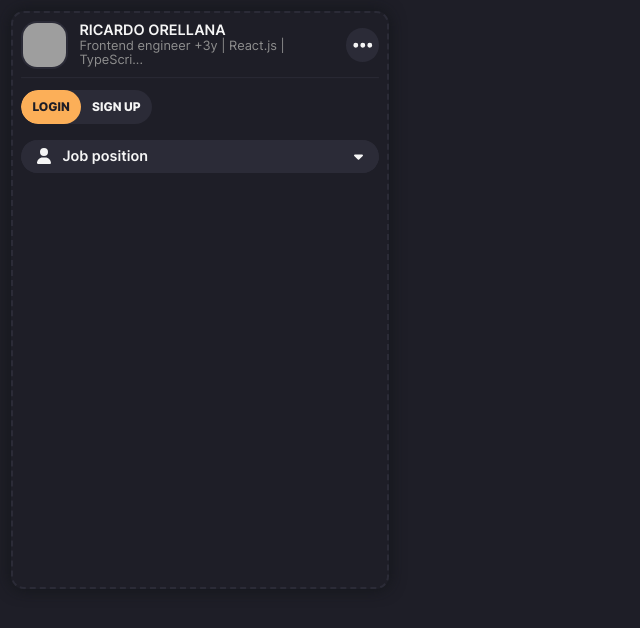
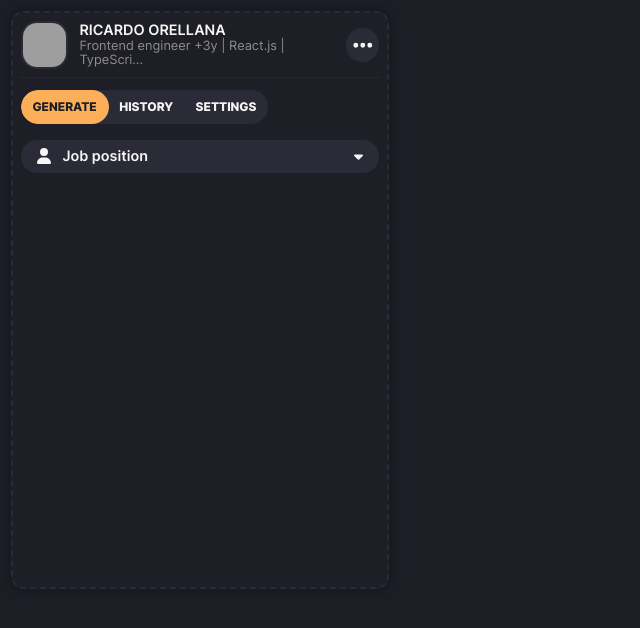
Before and after one commit to talentor-ai/navigator_extension, a React (Vite) app: page / in a window 1280 px wide. Shown: the top 628 px of the page, without its empty margins (0-640 px from the left). Built offline with nearby package versions, Linux system fonts and the light colour scheme; sample sign-in values are in the browser's storage; grey boxes are pictures that could not be loaded.

Commit message:
TAI-37 Authenticated menu finished

```diff
--- a/src/Apps/PopUp/components/Box/index.tsx
+++ b/src/Apps/PopUp/components/Box/index.tsx
@@ -10,7 +10,7 @@ interface iProps extends CustomizableComponent {
   boxType?: 'button' | 'input' | 'icon' | 'navLink' | '';
   to?: string;
   id?: string;
-  onClick?: () => void | ((e: any) => void);
+  onClick?: (e?: any) => void;
   isActive?: boolean;
 }
 
--- a/src/Apps/PopUp/containers/Menu/index.tsx
+++ b/src/Apps/PopUp/containers/Menu/index.tsx
@@ -1,14 +1,18 @@
-import { noLoginRoutes } from '@popup/routes';
+import { noLoginRoutes, authenticatedRoutes } from '@popup/routes';
 import { Box } from '../../components';
 import useMenu from './hooks/useMenu';
 import styles from './menu.module.css';
+import { useSessionStore } from '@popup:store';
 
 const Menu = () => {
   const { picked, width, left, handleClick } = useMenu();
+  const { token } = useSessionStore();
+  const routes = token ? authenticatedRoutes : noLoginRoutes;
 
   return (
     <Box className={styles.menuList} id="menuContainer" containerMode>
-      {noLoginRoutes.map(({ path, label }, index) => (
+      {routes.length > 0 &&
+        routes.map(({ path, label }, index) => (
           <Box
             onClick={(e) => handleClick(e, index)}
             key={path + index}
--- a/src/Apps/PopUp/pages/Login/LoginScreen.tsx
+++ b/src/Apps/PopUp/pages/Login/LoginScreen.tsx
@@ -29,7 +29,6 @@ const LoginScreen = () => {
         className="mt-6"
         fieldProps={loginFormSchema}
         onSubmit={handleSubmit}
-        onCancel={() => console.log('cancel')}
         submitLabel="Iniciar sesión"
         isLoading={isPending}
       />
--- a/src/Apps/PopUp/routes/constants.ts
+++ b/src/Apps/PopUp/routes/constants.ts
@@ -6,7 +6,7 @@ import {
   SIGNUP_PATH,
 } from '@popup:constants/paths';
 
-export const routes = [
+export const authenticatedRoutes = [
   {
     path: MAIN_PATH,
     label: 'Generate',
--- a/src/Apps/PopUp/routes/index.ts
+++ b/src/Apps/PopUp/routes/index.ts
@@ -1,2 +1,2 @@
-export { routes, noLoginRoutes } from './constants';
+export { authenticatedRoutes, noLoginRoutes } from './constants';
 export { default as Router } from './Router';
```
Lines whose indentation alone changed are shown as unchanged.
